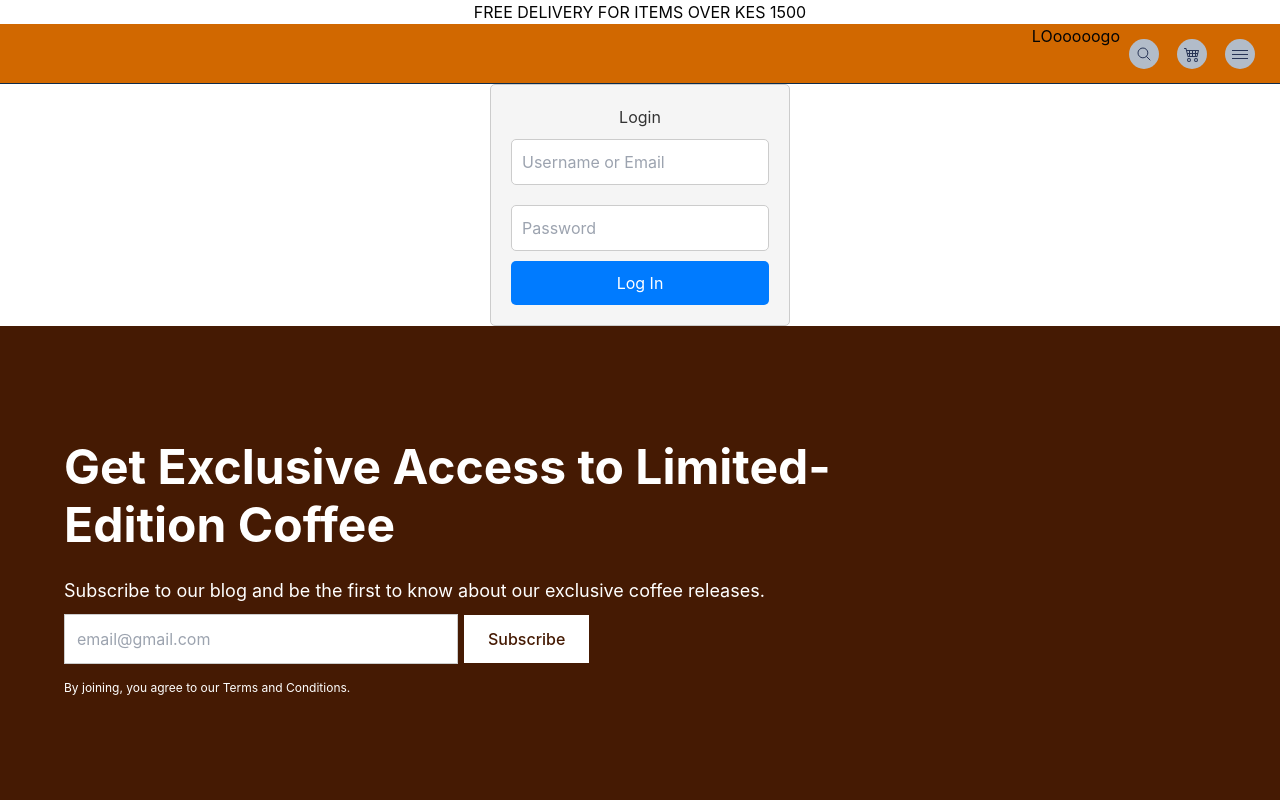
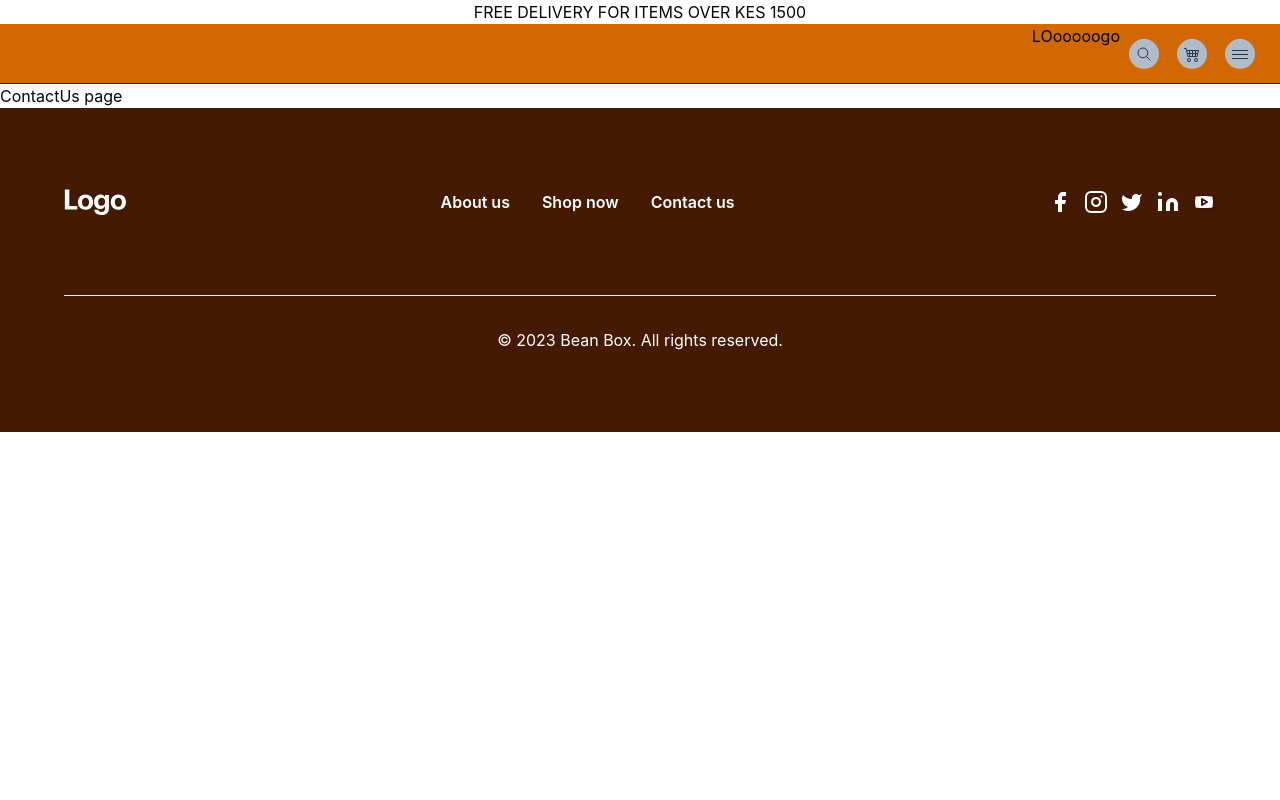
Before and after one commit to Budabos/Bean-Box, a React (Create React App) app: page /contact-us in a window 1280 px wide. Shown: the top 800 px of the page. Built offline with nearby package versions, Linux system fonts and the light colour scheme.

Commit message:
feat: basic routes set-up

```diff
--- a/package.json
+++ b/package.json
@@ -10,6 +10,7 @@
     "react": "^18.2.0",
     "react-dom": "^18.2.0",
     "react-icons": "^4.11.0",
+    "react-router-dom": "^6.18.0",
     "react-scripts": "5.0.1",
     "web-vitals": "^2.1.4"
   },
--- a/src/App.js
+++ b/src/App.js
@@ -1,14 +1,17 @@
 import React from "react";
-import TopNav from "./components/TopNav";
-import NavBar from "./components/NavBar";
-import NavLogo from "./components/NavLogo";
-import Login from "./Login";
-import NavItem from "./components/NavItem";
 import { BsCart4 } from "react-icons/bs";
 import { IoSearchOutline } from "react-icons/io5";
 import { VscMenu } from "react-icons/vsc";
 import Footer from "./components/Footer";
-import Newsletter from "./components/Newsletter";
+import Home from "./components/Home";
+import NavBar from "./components/NavBar";
+import NavItem from "./components/NavItem";
+import NavLogo from "./components/NavLogo";
+import TopNav from "./components/TopNav";
+import { Route, Routes } from "react-router-dom";
+import Products from "./components/Products";
+import AboutUs from "./components/AboutUs";
+import ContactUs from "./components/ContactUs";
 
 function App() {
   return (
@@ -22,8 +25,12 @@ function App() {
           <NavItem icon={<VscMenu />} />
         </>
       </NavBar>
-      <Login />
-      <Newsletter/>
+      <Routes>
+        <Route path="/" element={<Home />} />
+        <Route path="/products" element={<Products />} />
+        <Route path="/about-us" element={<AboutUs />} />
+        <Route path="/contact-us" element={<ContactUs />} />
+      </Routes>
       <Footer />
     </>
   );
--- /dev/null
+++ b/src/components/AboutUs.jsx
@@ -0,0 +1,9 @@
+import React from 'react'
+
+const AboutUs = () => {
+  return (
+    <div>AboutUs page</div>
+  )
+}
+
+export default AboutUs
--- /dev/null
+++ b/src/components/ContactUs.jsx
@@ -0,0 +1,9 @@
+import React from 'react'
+
+const ContactUs = () => {
+  return (
+    <div>ContactUs page</div>
+  )
+}
+
+export default ContactUs
--- /dev/null
+++ b/src/components/Home.jsx
@@ -0,0 +1,14 @@
+import React from "react";
+import Login from "./Login";
+import Newsletter from "./Newsletter";
+
+const Home = () => {
+  return (
+    <>
+      <Login />
+      <Newsletter />
+    </>
+  );
+};
+
+export default Home;
--- /dev/null
+++ b/src/components/Products.jsx
@@ -0,0 +1,9 @@
+import React from 'react'
+
+const Products = () => {
+  return (
+    <div>Products</div>
+  )
+}
+
+export default Products
--- a/src/index.js
+++ b/src/index.js
@@ -1,12 +1,14 @@
-import React from 'react';
-import ReactDOM from 'react-dom/client';
-import './index.css';
-import App from './App';
+import React from "react";
+import ReactDOM from "react-dom/client";
+import "./index.css";
+import App from "./App";
+import { BrowserRouter as Router } from "react-router-dom";
 
-
-const root = ReactDOM.createRoot(document.getElementById('root'));
+const root = ReactDOM.createRoot(document.getElementById("root"));
 root.render(
   <React.StrictMode>
-    <App />
+    <Router>
+      <App />
+    </Router>
   </React.StrictMode>
 );
```
Also changed, not shown: src/Components.js (deleted), src/components/Login.js (renamed from src/Login.js), 1 other file (tests, documents, lock files or other folders).
